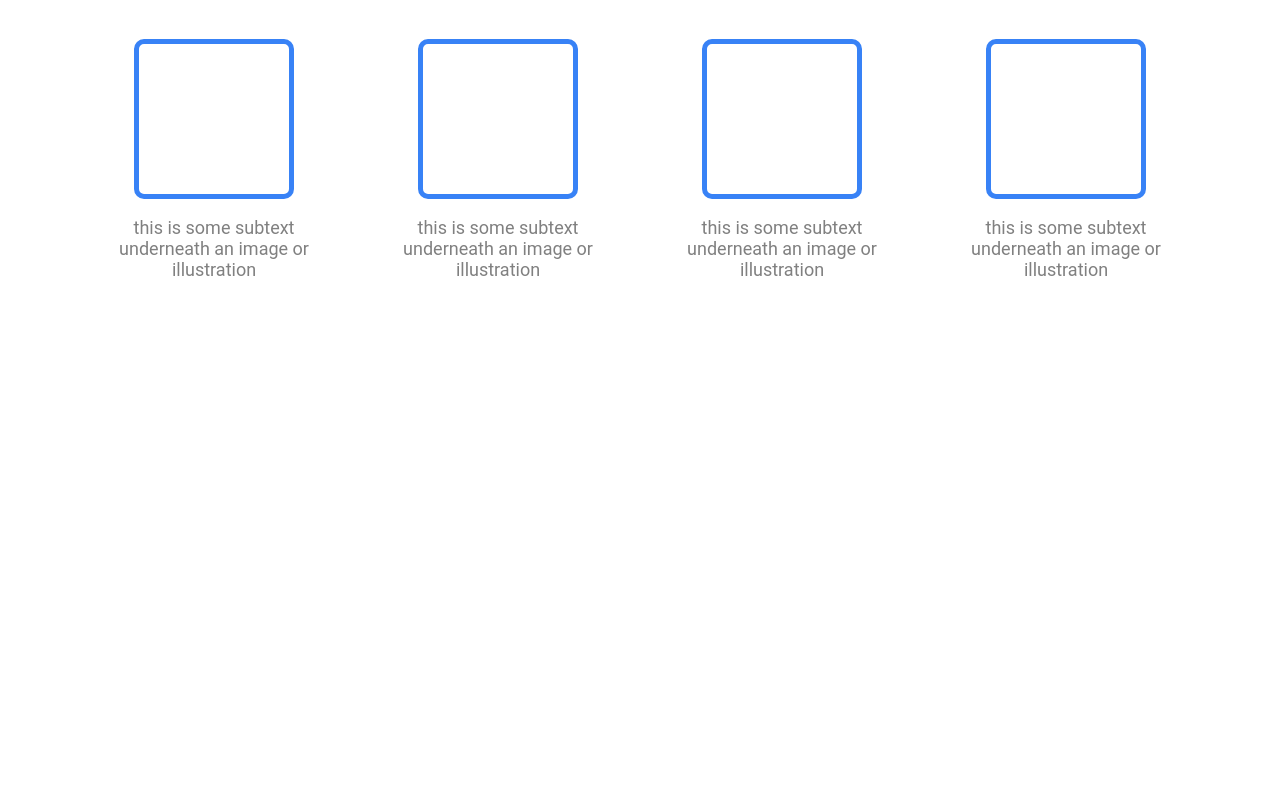
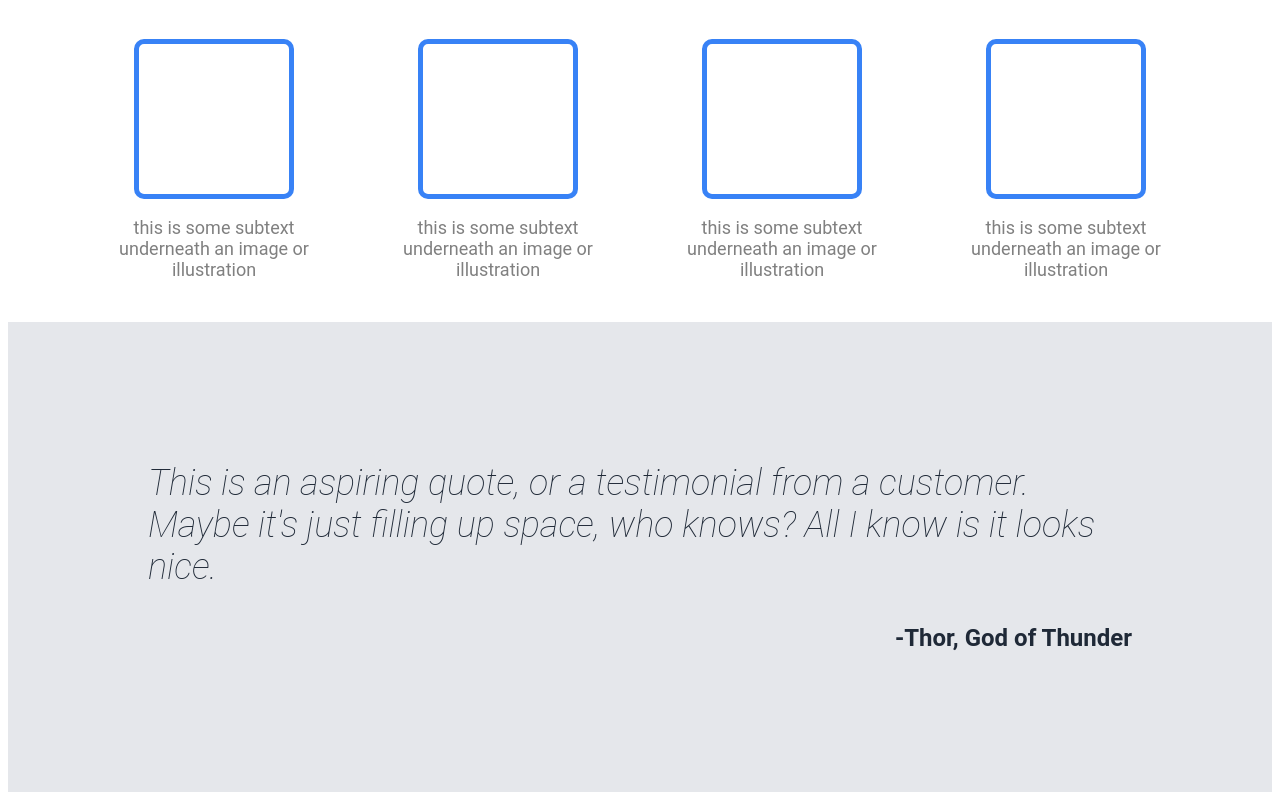
Before and after one commit to EmmaM-W/odin-landing-page, a plain HTML site: page index.html in a window 1280 px wide. Shown: the part 554-1354 px from the top of the page. Before the commit the page ends 884 px from the top, so only its background shows below. Drawn offline with Linux system fonts and the light colour scheme.

Commit message:
add quote section code in index.html and styles.css

```diff
--- a/index.html
+++ b/index.html
@@ -48,8 +48,9 @@
                 </div>
             </div>
         </div>
-        <div class="quote">
-
+        <div class="quote-container">
+            <div class="quote">This is an aspiring quote, or a testimonial from a customer. Maybe it's just filling up space, who knows? All I know is it looks nice.</div>
+            <div class="quote-author">-Thor, God of Thunder</div>
         </div>
         <div class="footer">
 
--- a/styles.css
+++ b/styles.css
@@ -107,3 +107,23 @@ button{
     border: 5px solid #3882f6 ;
     border-radius: 10px;
 }
+.quote-container{
+    display: flex;
+    flex-direction: column;
+    align-items: center;
+    background-color: #e5e7eb;
+    padding: 140px;
+    gap: 36px;
+}
+.quote{
+    color: #1F2937;
+    font-size: 36px;
+    font-weight: lighter;
+    font-style: italic;
+}
+.quote-author{
+    font-size: 24px;
+    color: #1F2937;
+    align-self: flex-end;
+    font-weight: bold;
+}
```
